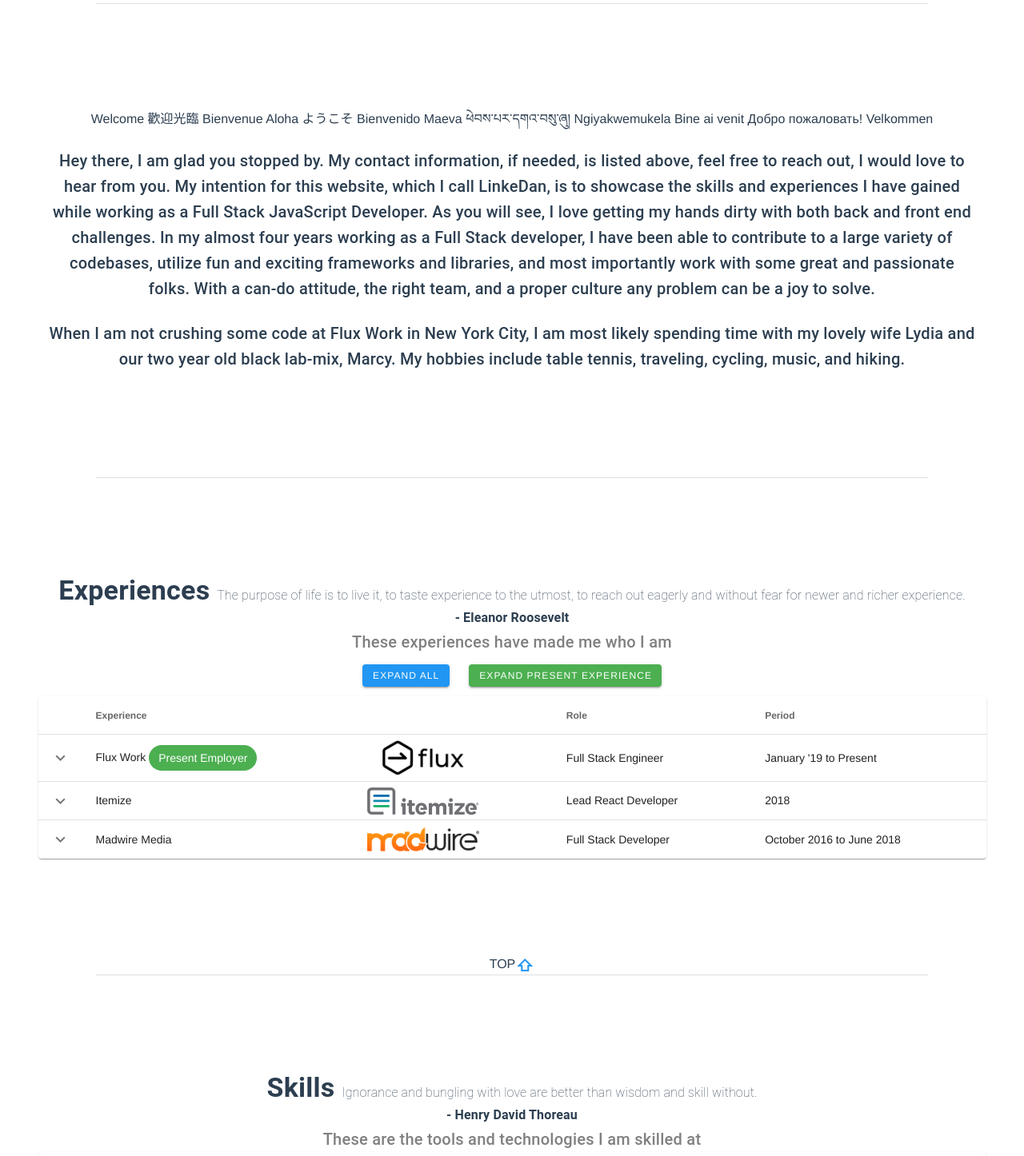
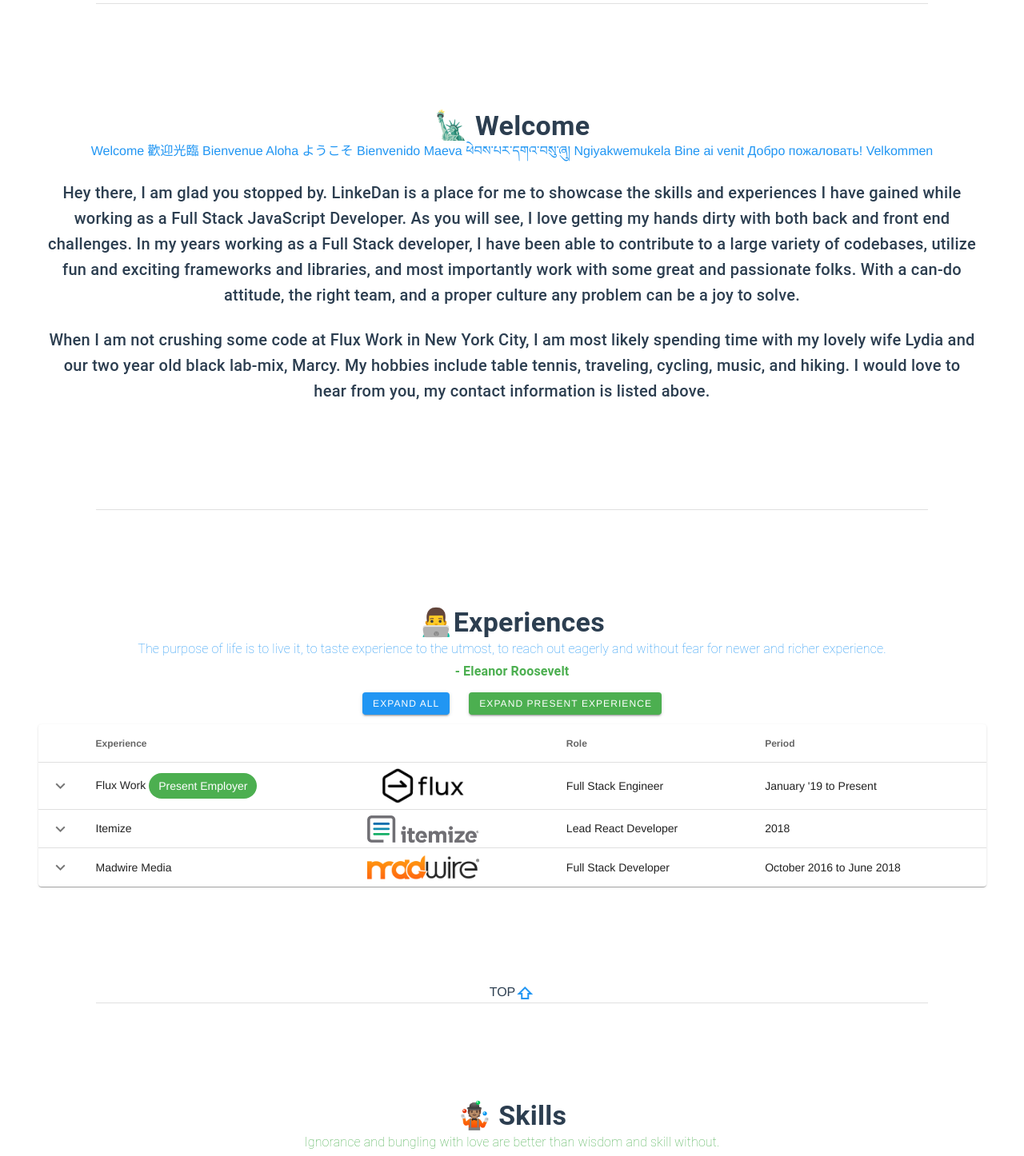
Before and after one commit to DanielDwyer/danieldwyer, a Vue app: page / in a window 1280 px wide. Shown: the part 840-2286 px from the top of the page at 80% size. Built offline with nearby package versions, Linux system fonts and the light colour scheme; a small style sheet from the web is missing.

Commit message:
going live

```diff
--- a/src/components/Education.vue
+++ b/src/components/Education.vue
@@ -3,21 +3,18 @@
       <v-layout row wrap align-center text-center>
         <v-flex xs12>
           <div>
-            <span class="display-1 font-weight-bold">
-              Education
-            </span>
-            <span class="font-weight-thin subtitle-1">
+            <div class="display-1 font-weight-bold">
+              🎓 Education
+            </div>
+            <span class="font-weight-thin subtitle-1 green--text">
               Education is the passport to the future, for tomorrow
               belongs to those who prepare for it today.
             </span>
             <br />
-            <span class="font-weight-bold subtitle-1">
+            <span class="font-weight-bold subtitle-1 blue--text">
               - Malcolm X
             </span>
             <br />
-            <span class="title" style="color: gray">
-              These schools allowed me to create a solid foundation
-            </span>
           </div>
           <v-data-table
             :headers="headers"
@@ -117,7 +114,7 @@ export default {
       time: "December '12",
       location: 'Paul Smiths, New York',
       paragraphA: "I received my Bachelor's Degree in December 2012 from Paul Smith' s College, located in the heart of the Adirondacks in Northern New York. Living in the Adirondacks allowed me to pair my studies with the outdoor pursuits that I call passions. I graduated with a 3.93 GPA. I am very proud of the many challenges that I was able to turn into accomplishments during my time in the Adirondacks.",
-      paragraphB: "The Adirondacks, home to the 1932 and 1980 Olympics, are home to 46 peaks that top out at 4,000 feet or higher (according to measurements from the 1800’s). The is a club, The 46ers, for folks adventurous enough to summit them all. Proudly, I am member # 6826. Life is the 'Dacks is all about outdoor adventures. Paul Smith’s College mission statement, ‘Its all about the experience‘, couldn’t be more on point. The forests, mountains, and lakes were our classrooms. The scholastic and personal lessons and accomplishments from my time in the Adirondacks have really made me into the man I am today.",
+      paragraphB: "The Adirondacks, home to the 1932 and 1980 Olympics, are home to 46 peaks that top out at 4,000 feet or higher (according to measurements from the 1800’s). There is a club, The 46ers, for folks adventurous enough to summit them all. Proudly, I am member # 6826. Life is the 'Dacks is all about outdoor adventures. Paul Smith’s College mission statement, ‘Its all about the experience‘, couldn’t be more on point. The forests, mountains, and lakes were our classrooms. The scholastic and personal lessons and accomplishments from my time in the Adirondacks have really made me into the man I am today.",
     }],
     singleExpand: false,
     headers: [
--- a/src/components/Experiences.vue
+++ b/src/components/Experiences.vue
@@ -3,21 +3,18 @@
     <v-layout row wrap align-center text-center>
         <v-flex xs12>
           <div>
-            <span class="display-1 font-weight-bold">
-              Experiences
-            </span>
-            <span class="font-weight-thin subtitle-1">
+            <div class="display-1 font-weight-bold">
+              👨‍💻Experiences
+            </div>
+            <span class="font-weight-thin subtitle-1 blue--text">
               The purpose of life is to live it, to taste experience to the utmost,
               to reach out eagerly and without fear for newer and richer experience.
             </span>
             <br />
-            <span class="font-weight-bold subtitle-1">
+            <span class="font-weight-bold subtitle-1 green--text">
               - Eleanor Roosevelt
             </span>
             <br />
-            <span class="title" style="color: gray">
-              These experiences have made me who I am
-            </span>
           </div>
           <v-btn
             small
@@ -195,6 +192,14 @@ export default {
     expanded() {
       if (this.expanded.length > 0) {
         this.mainActionText = 'Close All';
+      } else {
+        this.mainActionText = 'Expand All';
+      }
+      const expandedNames = this.expanded.map(c => c.name);
+      if (expandedNames.includes('Flux Work')) {
+        this.secondaryActionText = 'Close Present Experience';
+      } else {
+        this.secondaryActionText = 'Expand Present Experience';
       }
     },
   },
--- a/src/components/HelloWorld.vue
+++ b/src/components/HelloWorld.vue
@@ -87,7 +87,7 @@
             <v-list-item-content
               v-if="showAddress"
             >
-              <v-list-item-title>East 117th Street</v-list-item-title>
+              <v-list-item-title>East Harlem</v-list-item-title>
               <v-list-item-subtitle>New York, New York 10035</v-list-item-subtitle>
             </v-list-item-content>
             <v-list-item-content
@@ -129,7 +129,7 @@
       </v-flex>
       <v-flex xs12 sm3>
         <h1 class="display-1 font-weight-thin my-5">
-          I'm Daniel Dwyer
+          I'm Daniel Dwyer 💻
         </h1>
       </v-flex>
     </v-layout>
--- a/src/components/Portfolio.vue
+++ b/src/components/Portfolio.vue
@@ -3,21 +3,17 @@
       <v-layout row wrap align-center text-center>
         <v-flex xs12>
           <div>
-            <span class="display-1 font-weight-bold">
-              My Portfolio
-            </span>
-            <span class="font-weight-thin subtitle-1">
+            <div class="display-1 font-weight-bold">
+              🗄️ Portfolio
+            </div>
+            <span class="font-weight-thin subtitle-1 green--text">
               Management is doing things right; leadership is doing the right things.
             </span>
             <br />
-            <span class="font-weight-bold subtitle-1">
+            <span class="font-weight-bold subtitle-1 blue--text">
               - Peter F. Drucker
             </span>
             <br />
-            <br />
-            <span class="title" style="color: gray">
-              These  are the projects to which I have made my largest contributions
-            </span>
           </div>
           <v-data-table
             :headers="headers"
--- a/src/components/Skills.vue
+++ b/src/components/Skills.vue
@@ -3,20 +3,17 @@
       <v-layout row wrap align-center text-center>
         <v-flex xs12>
           <div>
-            <span class="display-1 font-weight-bold">
-              Skills
-            </span>
-            <span class="font-weight-thin subtitle-1">
+            <div class="display-1 font-weight-bold">
+              🤹🏽 Skills
+            </div>
+            <span class="font-weight-thin subtitle-1 green--text">
               Ignorance and bungling with love are better than wisdom and skill without.
             </span>
             <br />
-            <span class="font-weight-bold subtitle-1">
+            <span class="font-weight-bold subtitle-1 blue--text">
               - Henry David Thoreau
             </span>
             <br />
-            <span class="title" style="color: gray">
-              These are the tools and technologies I am skilled at
-            </span>
           </div>
           <v-data-table
             :headers="headers"
--- a/src/components/Welcome.vue
+++ b/src/components/Welcome.vue
@@ -3,7 +3,10 @@
   <v-container grid-list-md>
     <v-layout row wrap align-center text-center>
       <v-flex xs12>
-        <div>
+        <div class="display-1 font-weight-bold">
+          🗽 Welcome
+        </div>
+        <div class="blue--text">
           <span class="welcome-1">Welcome </span>
           <span class="welcome-2">歡迎光臨  </span>
           <span class="welcome-3">Bienvenue </span>
@@ -20,12 +23,10 @@
         <br />
         <div class="title">
           Hey there, I am glad you stopped by.
-          My contact information, if needed, is listed above, feel
-          free to reach out, I would love to hear from you. My intention for this
-          website, which I call LinkeDan, is to showcase the skills and experiences
+          LinkeDan is a place for me to showcase the skills and experiences
           I have gained while working
           as a Full Stack JavaScript Developer. As you will see, I love getting my hands
-          dirty with both back and front end challenges. In my almost four years working
+          dirty with both back and front end challenges. In my years working
           as a Full Stack developer, I have been able to contribute to a large variety of
           codebases, utilize fun and exciting frameworks and libraries, and most
           importantly work with some great and passionate folks. With a can-do attitude,
@@ -37,7 +38,8 @@
           When I am not crushing some code at Flux Work in New York City,
           I am most likely spending time with my
           lovely wife Lydia and our two year old black lab-mix, Marcy.
-          My hobbies include table tennis, traveling, cycling, music, and hiking.
+          My hobbies include table tennis, traveling, cycling, music, and hiking. I would love
+          to hear from you, my contact information is listed above.
         </div>
       </v-flex>
     </v-layout>
```
